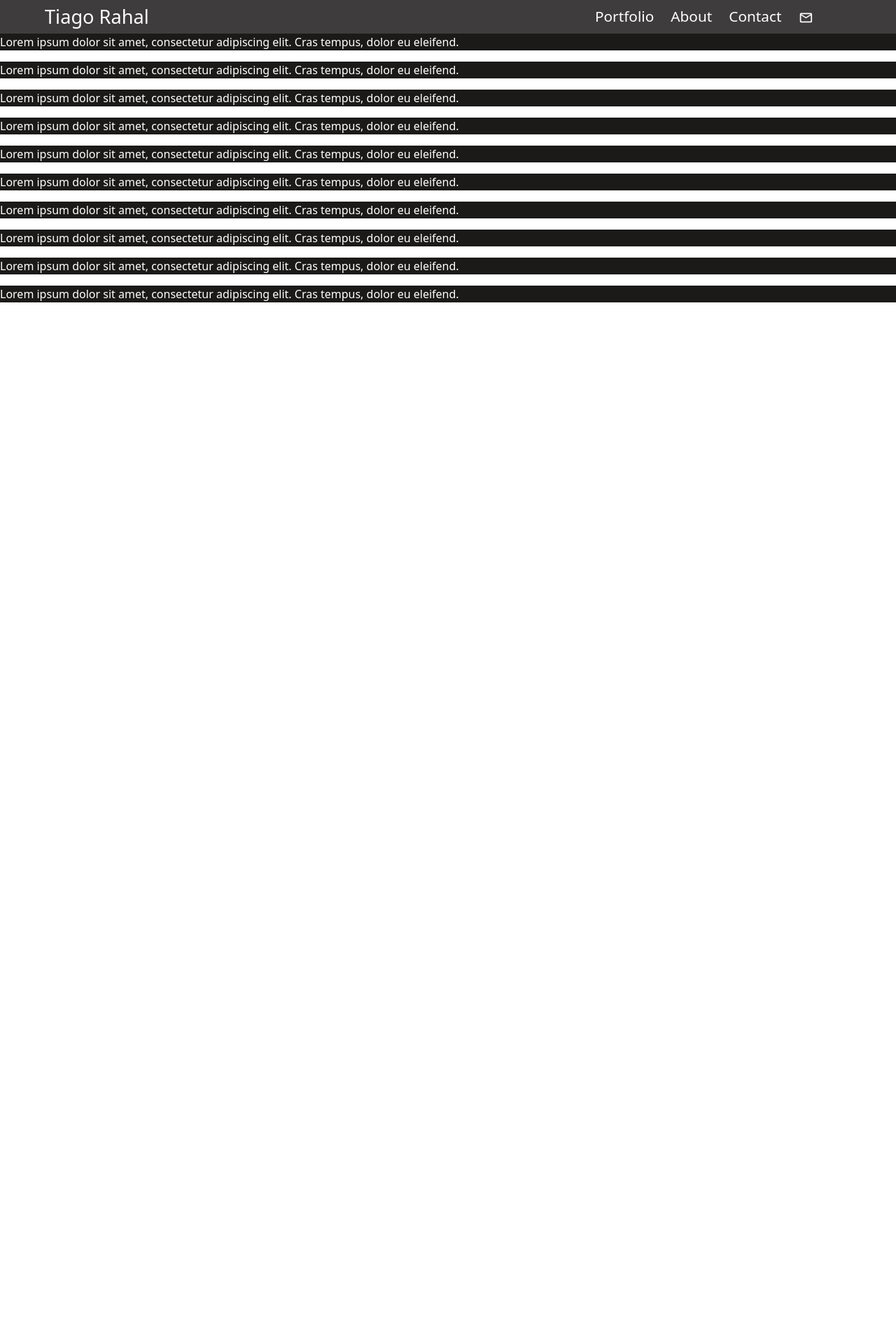
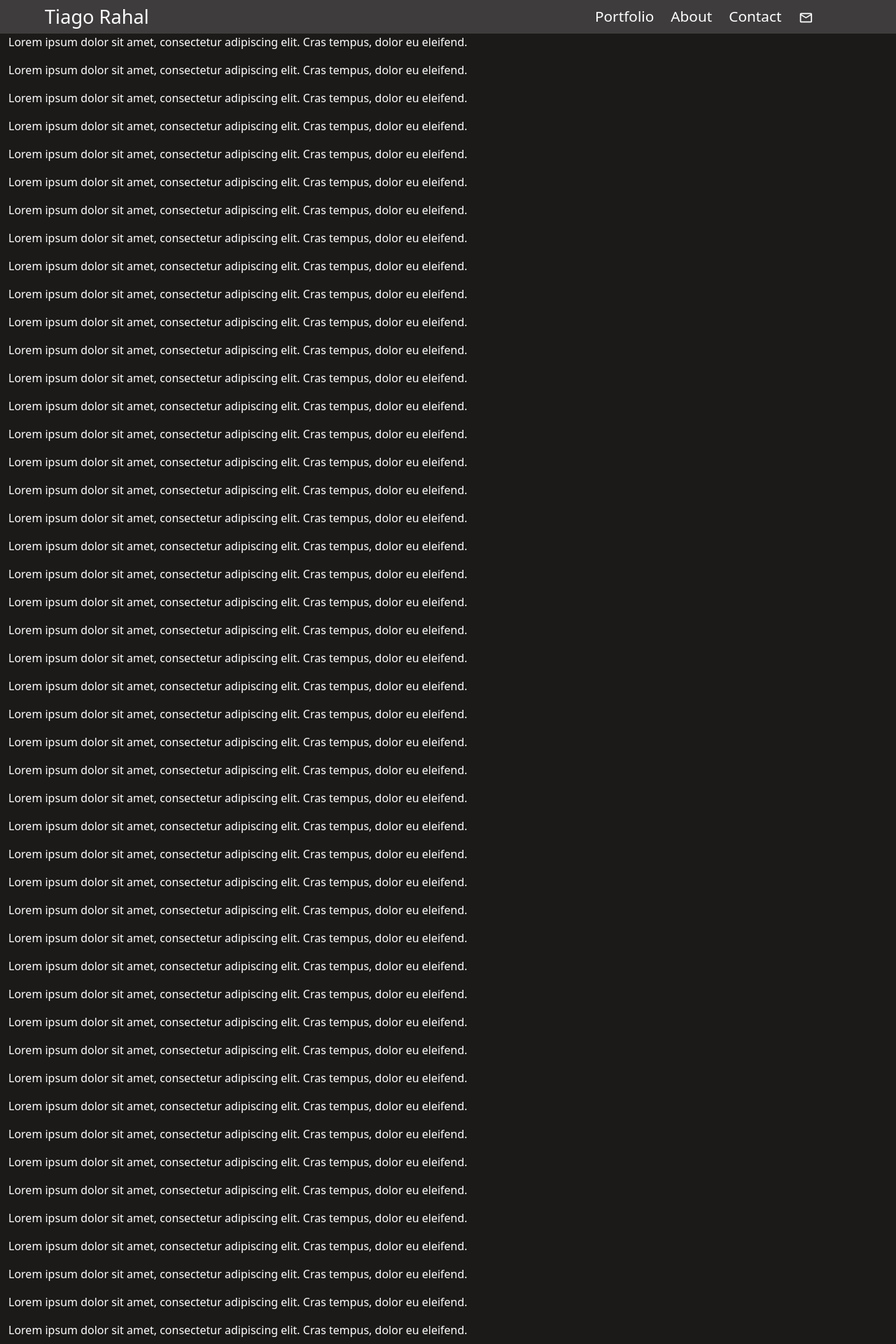
Before and after one commit to tiagorahal/portfolio-page, a React (Create React App) app: page / in a window 1280 px wide. Shown: the top 1920 px of the page at 70% size. Before the commit the page ends 800 px from the top, so only its background shows below. Built offline with nearby package versions, Linux system fonts and the light colour scheme.

Commit message:
Remove fixed header

```diff
--- a/src/containers/body/body.js
+++ b/src/containers/body/body.js
@@ -4,7 +4,57 @@ import TopSection from '../../components/topSection/topSection';
 
 function Body() {
   return (
-    <div className="Body">
+    <div className="Body row">
+      <TopSection />
+      <TopSection />
+      <TopSection />
+      <TopSection />
+      <TopSection />
+      <TopSection />
+      <TopSection />
+      <TopSection />
+      <TopSection />
+      <TopSection />
+      <TopSection />
+      <TopSection />
+      <TopSection />
+      <TopSection />
+      <TopSection />
+      <TopSection />
+      <TopSection />
+      <TopSection />
+      <TopSection />
+      <TopSection />
+      <TopSection />
+      <TopSection />
+      <TopSection />
+      <TopSection />
+      <TopSection />
+      <TopSection />
+      <TopSection />
+      <TopSection />
+      <TopSection />
+      <TopSection />
+      <TopSection />
+      <TopSection />
+      <TopSection />
+      <TopSection />
+      <TopSection />
+      <TopSection />
+      <TopSection />
+      <TopSection />
+      <TopSection />
+      <TopSection />
+      <TopSection />
+      <TopSection />
+      <TopSection />
+      <TopSection />
+      <TopSection />
+      <TopSection />
+      <TopSection />
+      <TopSection />
+      <TopSection />
+      <TopSection />
       <TopSection />
       <TopSection />
       <TopSection />
--- a/src/styles/body.css
+++ b/src/styles/body.css
@@ -1,4 +1,4 @@
 .Body {
-  margin-top: 6vh;
+  margin: 0;
   padding: 0;
 }
--- a/src/styles/header.css
+++ b/src/styles/header.css
@@ -2,10 +2,7 @@
   background-color: #3e3c3c;
   color: #fff;
   height: 6vh;
-margin: 0;
-  position: fixed;
-  top: 0;
-  width: 100%;
+  margin: 0;
 }
 
 .header-left h1 {
--- a/src/styles/topSection.css
+++ b/src/styles/topSection.css
@@ -1,4 +1,4 @@
-.TopSection p {
+.TopSection {
   background-color: #1C1A19;
   color: #fff;
 }
```
